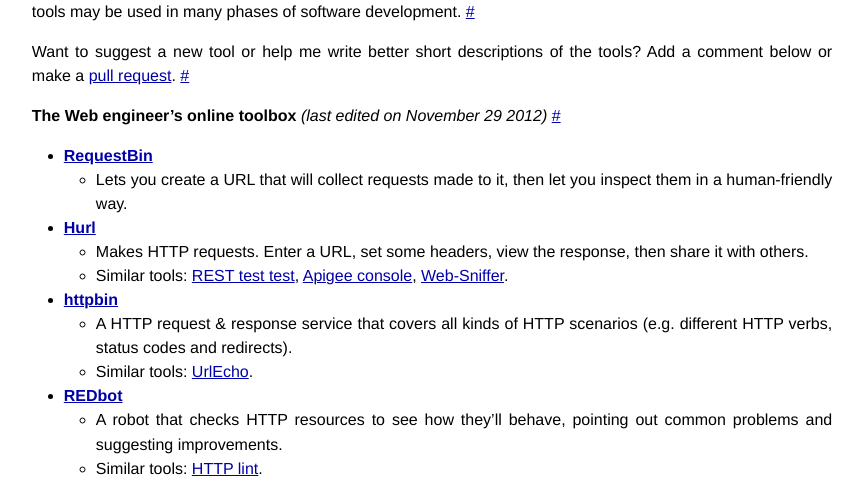
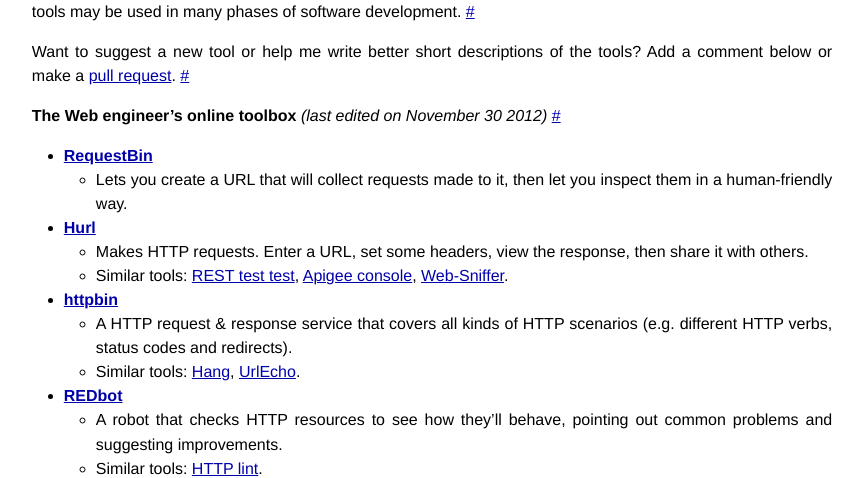
Before and after one commit to izuzak/izuzak.github.com, a Jekyll site: the page built from _posts/2012-11-18-the-web-engineers-online-toolbox.markdown, in a window 1280 px wide and 900 px high, scrolled down 343 px. Shown: the part 153-631 px from the top of the window, without its empty margins (208-1071 px from the left). Built offline with Jekyll 4.4.1, drawn with Linux system fonts in a browser that asks for light colours; Markdown is read by kramdown in place of the engine named in the settings; comment, search, counter and statistics services are not loaded.

Commit message:
add Hang to webeng online toolbox list

```diff
--- a/_posts/2012-11-18-the-web-engineers-online-toolbox.markdown
+++ b/_posts/2012-11-18-the-web-engineers-online-toolbox.markdown
@@ -22,7 +22,7 @@
 
 Want to suggest a new tool or help me write better short descriptions of the tools? Add a comment below or make a [pull request](https://github.com/izuzak/izuzak.github.com).
 
-**The Web engineer's online toolbox** *(last edited on November 29 2012)*
+**The Web engineer's online toolbox** *(last edited on November 30 2012)*
 
 * **[RequestBin](http://requestb.in/)**
   * Lets you create a URL that will collect requests made to it, then let you inspect them in a human-friendly way.
@@ -31,7 +31,7 @@
   * Similar tools: [REST test test](http://resttesttest.com/), [Apigee console](https://apigee.com/console/others), [Web-Sniffer](http://web-sniffer.net/).
 * **[httpbin](http://httpbin.org/)**
   * A HTTP request & response service that covers all kinds of HTTP scenarios (e.g. different HTTP verbs, status codes and redirects).
-  * Similar tools: [UrlEcho](http://ivanzuzak.info/urlecho/).
+  * Similar tools: [Hang](http://hang.nodester.com/), [UrlEcho](http://ivanzuzak.info/urlecho/).
 * **[REDbot](http://redbot.org/)**
   * A robot that checks HTTP resources to see how they'll behave, pointing out common problems and suggesting improvements.
   * Similar tools: [HTTP lint](http://zamez.org/httplint).
```
